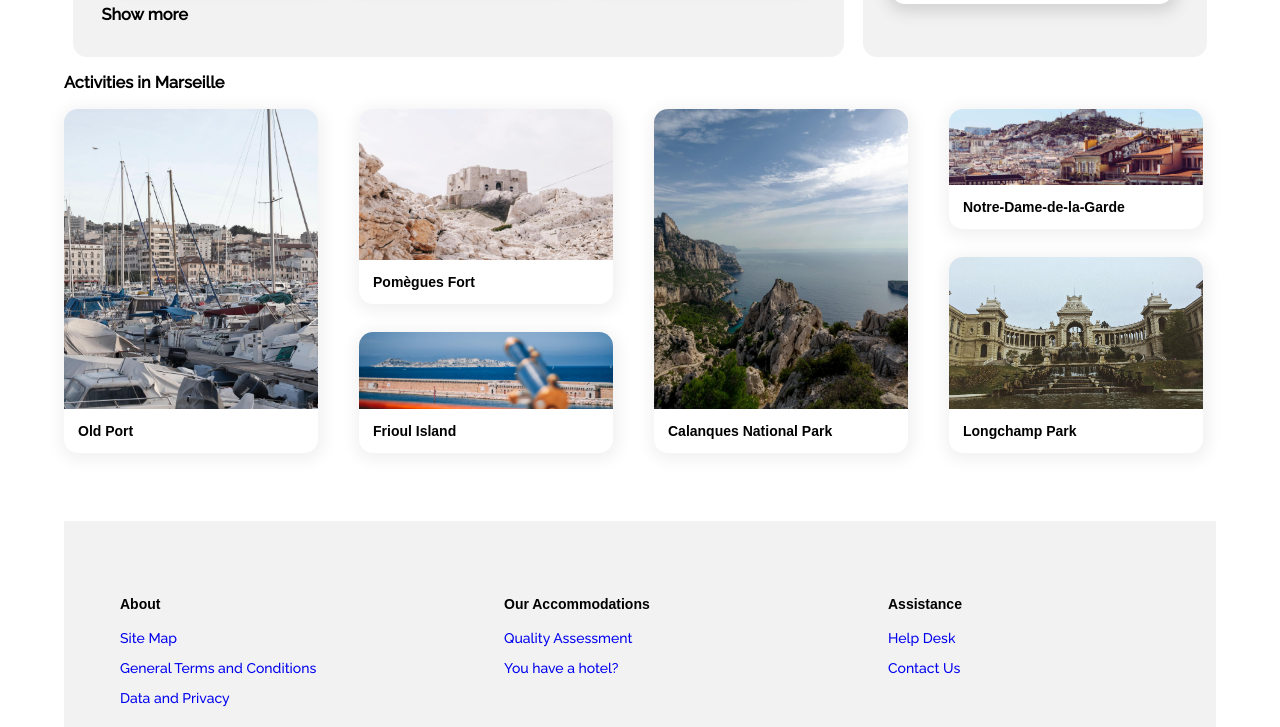
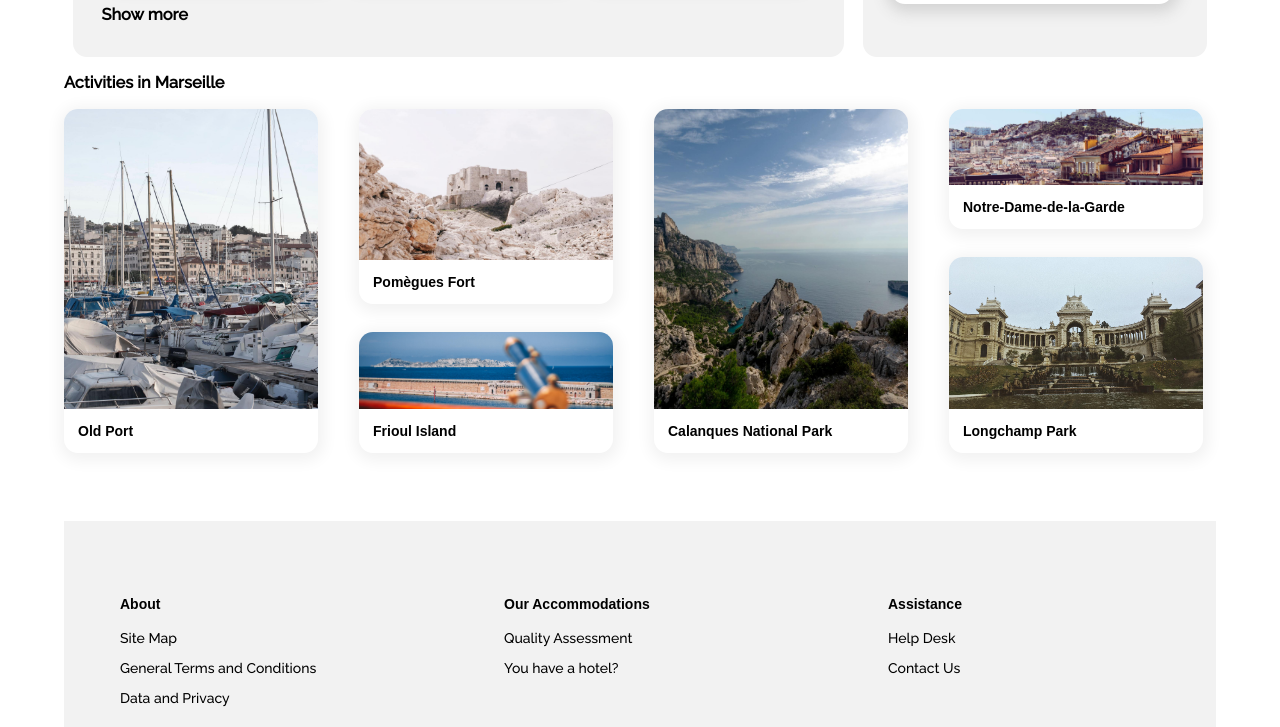
Before and after one commit to Rhyath/ReserviaProject, a plain HTML site: page index.html in a window 1280 px wide. Shown: the part 874-1601 px from the top of the page. Drawn offline with Linux system fonts and the light colour scheme.

Commit message:
footer links text-colour changed

```diff
--- a/ReserviaStyle.css
+++ b/ReserviaStyle.css
@@ -510,6 +510,10 @@ footer {
     justify-content: flex-start;
 }
 
+footer a {
+    color: black;
+}
+
 .infowrap {
     margin: 1em 2em;
 }
```
